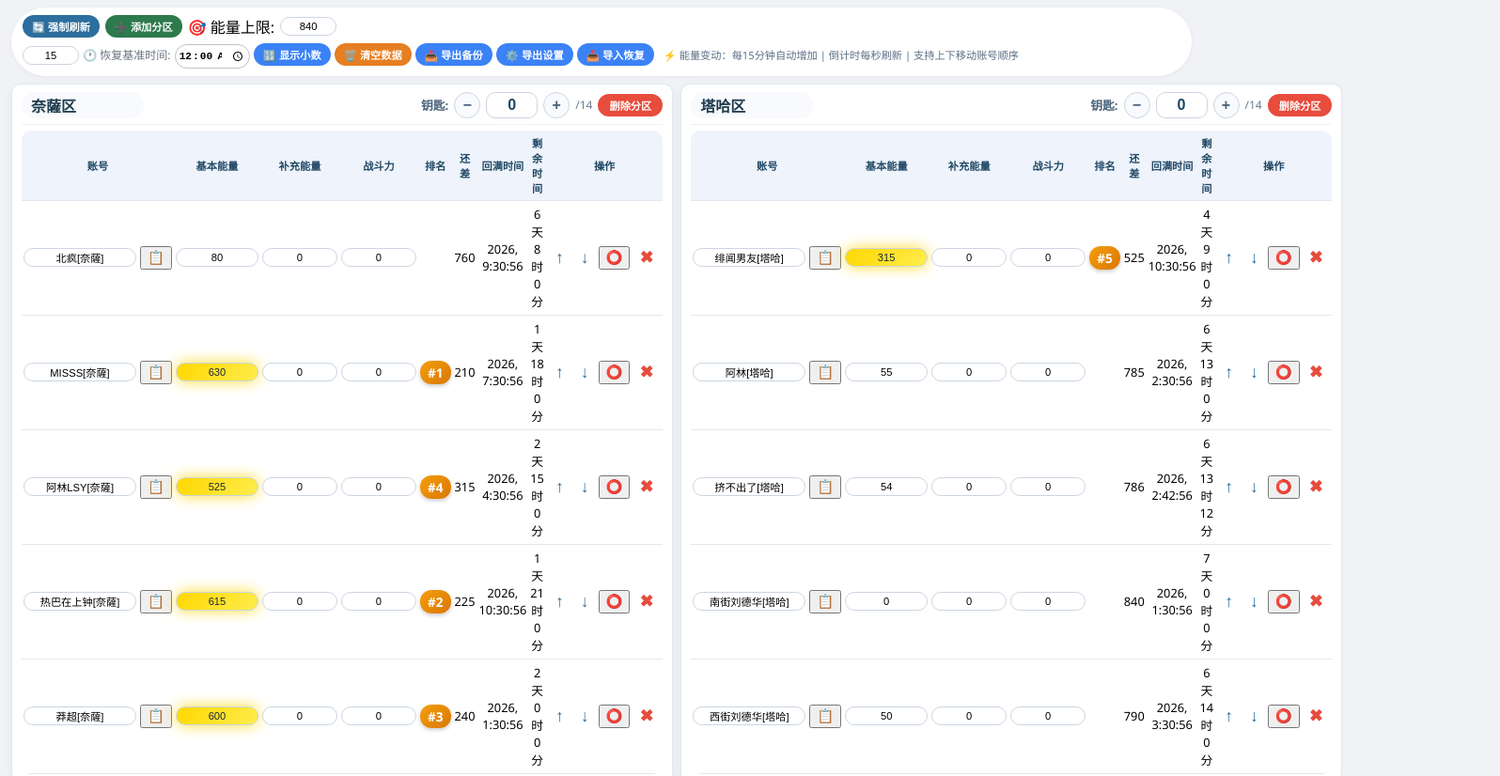
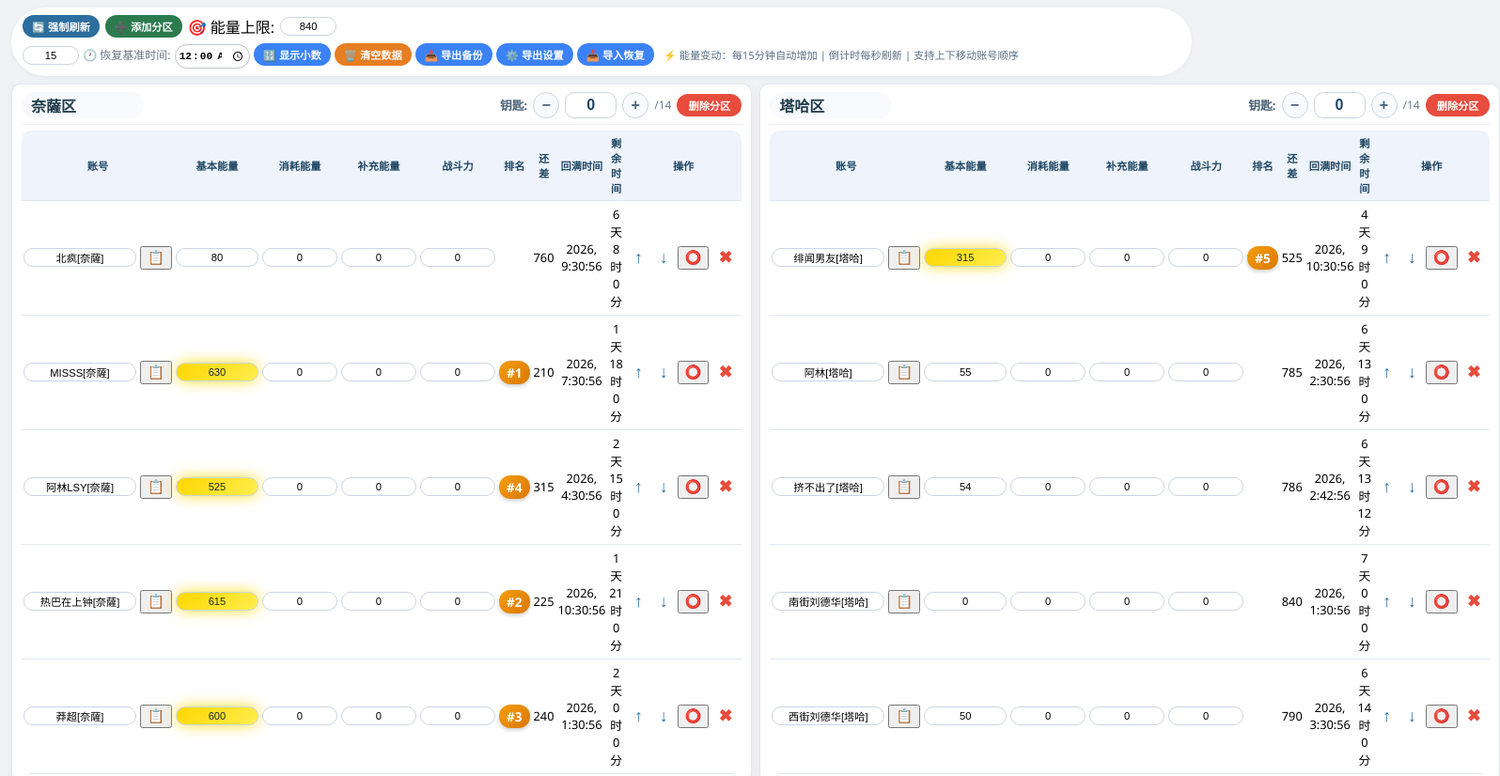
Before and after one commit to as51587571/lsy, a plain HTML site: page nengliang.HTML in a window 1280 px wide. Shown: the top 826 px of the page at 94% size, 1596 px wide, since content can reach past the window. Drawn offline with Linux system fonts and the light colour scheme.

Commit message:
Update nengliang.HTML

```diff
--- a/nengliang.HTML
+++ b/nengliang.HTML
@@ -905,7 +905,7 @@
                     </div>
                 </div>
                 <table>
-                    <thead><tr><th>账号</th><th>基本能量</th><th>补充能量</th><th>战斗力</th><th>排名</th><th>还差</th><th>回满时间</th><th>剩余时间</th><th>操作</th></tr></thead>
+                    <thead><tr><th>账号</th><th>基本能量</th><th>消耗能量</th><th>补充能量</th><th>战斗力</th><th>排名</th><th>还差</th><th>回满时间</th><th>剩余时间</th><th>操作</th></tr></thead>
                     <tbody id="tbody-${zone.key}"></tbody>
                 </table>
             `;
@@ -1042,6 +1042,45 @@
                     }
                 })(zone.key, idx, acc));
                 tdEnergy.appendChild(energyInput);
+
+                // 消耗能量输入框
+                const tdConsume = document.createElement('td');
+                const consumeInput = document.createElement('input');
+                consumeInput.type = 'number';
+                consumeInput.step = '1';
+                consumeInput.value = '';
+                consumeInput.style.width = '80px';
+                consumeInput.placeholder = '消耗';
+                consumeInput.title = '输入消耗的能量值，自动从当前能量扣除';
+                // 点击输入框时自动全选
+                consumeInput.addEventListener('focus', function() {
+                    this.select();
+                });
+                // 按回车失去焦点
+                consumeInput.addEventListener('keydown', function(e) {
+                    if (e.key === 'Enter') {
+                        e.preventDefault();
+                        this.blur();
+                    }
+                });
+                consumeInput.addEventListener('blur', ((z, idx2, accountRef) => (e) => {
+                    let val = parseInt(e.target.value);
+                    if (isNaN(val) || val <= 0) {
+                        // 如果输入无效或清空，不执行任何操作
+                        consumeInput.value = '';
+                        return;
+                    }
+                    const maxE = parseFloat(document.getElementById('maxEnergy').value) || 840;
+                    const currentEnergy = calculateCurrentEnergy(accountRef, maxE, getRecoverPerHour());
+                    // 从当前能量中扣除消耗值
+                    const newEnergy = Math.max(0, currentEnergy - val);
+                    setAccountEnergyAndResetTimer(accountRef, newEnergy, maxE);
+                    saveData();
+                    // 清空输入框
+                    consumeInput.value = '';
+                    renderAll();
+                })(zone.key, idx, acc));
+                tdConsume.appendChild(consumeInput);
 
                 // 补充能量输入框
                 const tdSupplement = document.createElement('td');
@@ -1171,6 +1210,7 @@
 
                 tr.appendChild(tdName);
                 tr.appendChild(tdEnergy);
+                tr.appendChild(tdConsume);
                 tr.appendChild(tdSupplement);
                 tr.appendChild(tdPower);
                 tr.appendChild(tdRank);
@@ -1215,15 +1255,15 @@
                 const uniqueKey = `${zone.key}|${acc.name}`;
                 const rank = rankMap.get(uniqueKey);
 
-                const needCell = row.children[5];
+                const needCell = row.children[6];
                 if(needCell) needCell.innerText = Math.ceil(need);
-                const fullCell = row.children[6];
+                const fullCell = row.children[7];
                 if(fullCell) fullCell.innerText = fullObj.toLocaleString().slice(5, -3);
-                const cdCell = row.children[7];
+                const cdCell = row.children[8];
                 if(cdCell && cdCell.innerText !== remainStr) cdCell.innerText = remainStr;
 
                 // 更新排名列
-                const rankCell = row.children[4];
+                const rankCell = row.children[5];
                 if(rankCell) {
                     rankCell.innerHTML = '';
                     if(rank && rank >= 1 && rank <= 5) {
```
